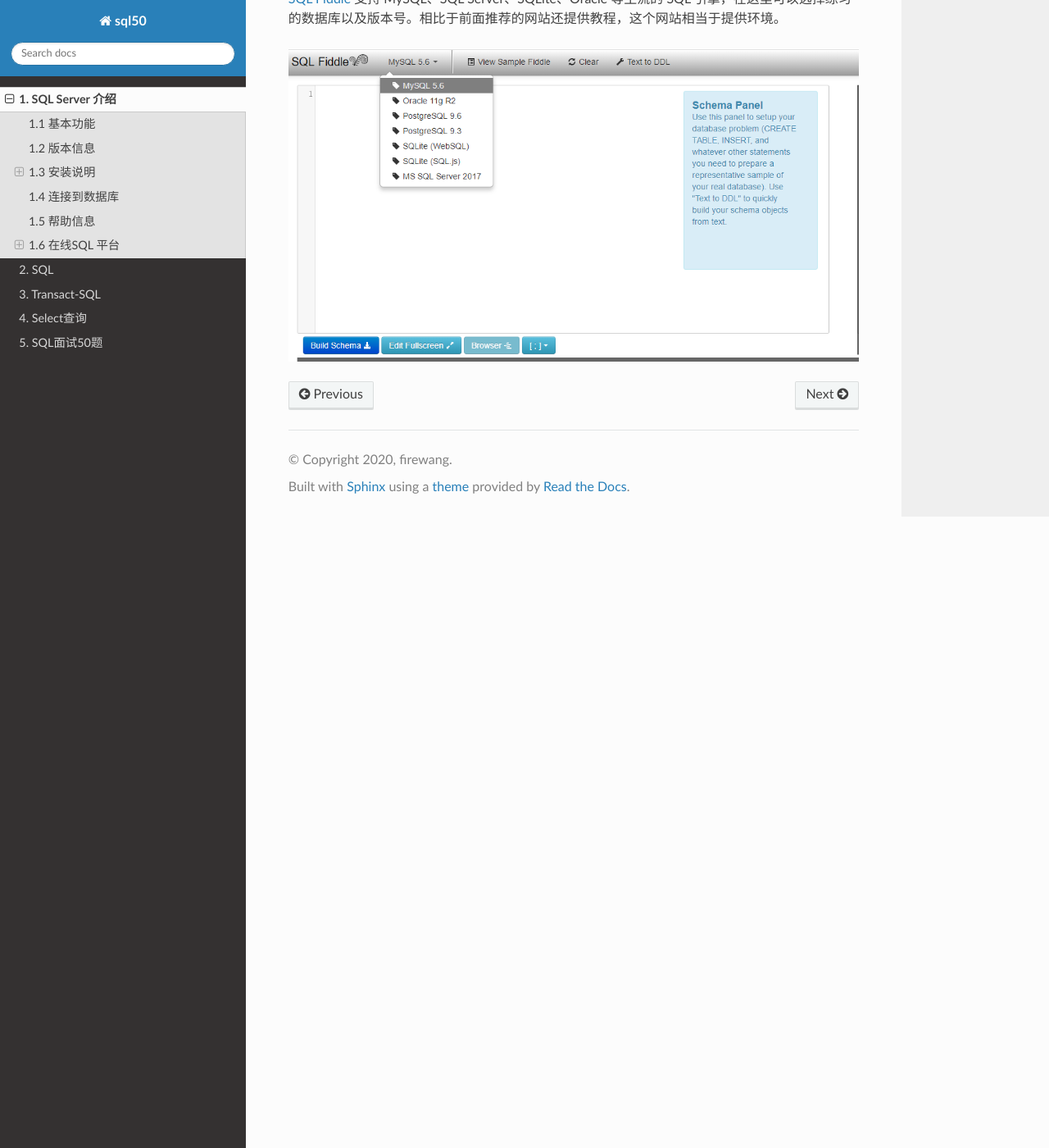
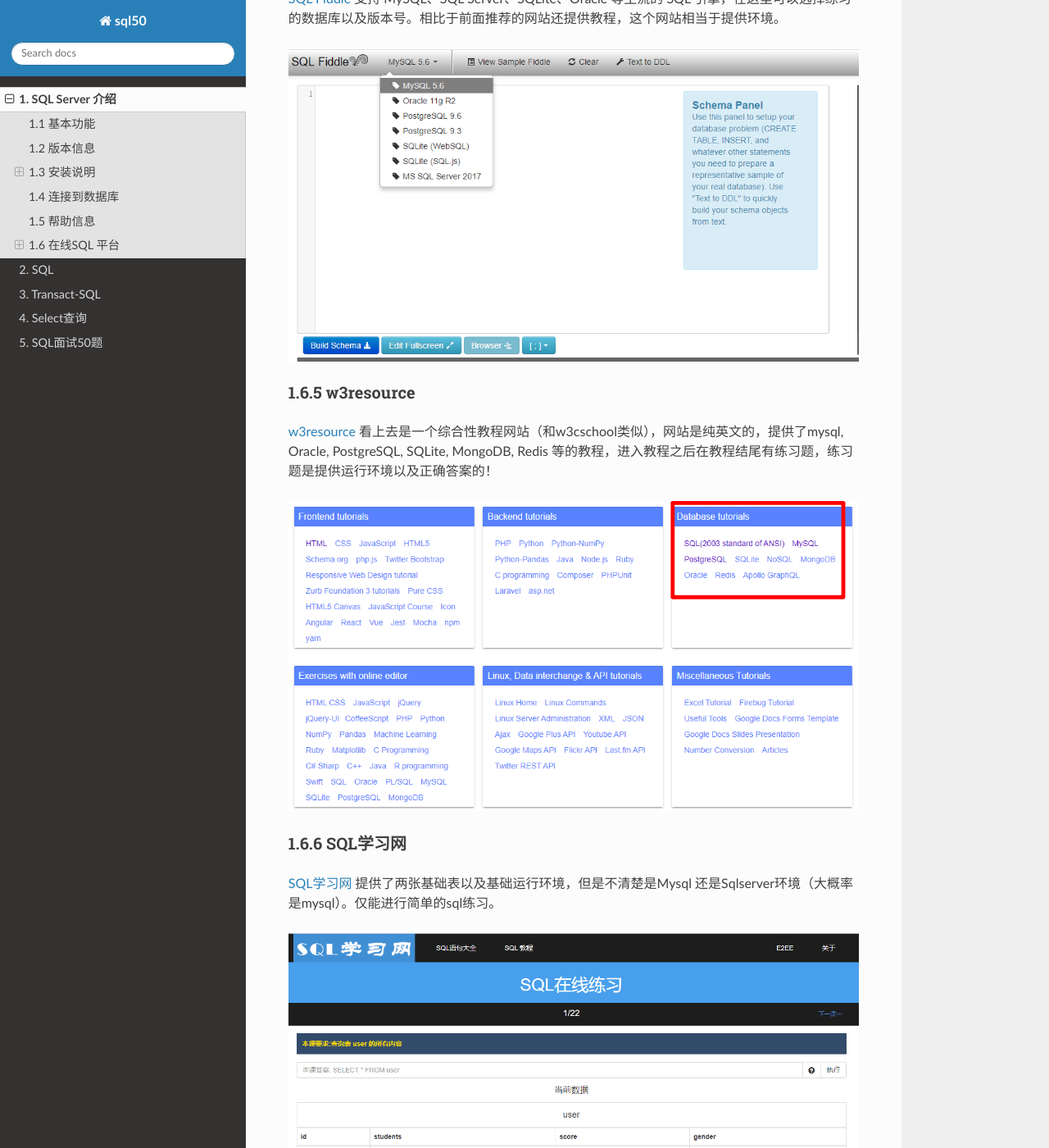
Before and after one commit to firewang/sql50, a Sphinx documentation site: the page built from source/sqlserver_ch1.md, in a window 1280 px wide and 1400 px high, scrolled down 5582 px. Shown: the whole window at 82% size. Built offline with Sphinx 7.4.7 and the Read the Docs theme 2.0.0, drawn with Linux system fonts in a browser that asks for light colours.

Commit message:
新增两个sql资源网站

```diff
--- a/source/sqlserver_ch1.md
+++ b/source/sqlserver_ch1.md
@@ -165,3 +165,19 @@
 [SQL Fiddle](http://sqlfiddle.com/) 支持 MySQL、SQL Server、SQLite、Oracle 等主流的 SQL 引擎，在这里可以选择练习的数据库以及版本号。相比于前面推荐的网站还提供教程，这个网站相当于提供环境。
 
 ![image-20200123215753887](./_static/sqlfiddle.png)
+
+
+
+### 1.6.5 w3resource
+
+[w3resource](https://www.w3resource.com/) 看上去是一个综合性教程网站（和w3cschool类似），网站是纯英文的，提供了mysql, Oracle, PostgreSQL, SQLite, MongoDB, Redis 等的教程，进入教程之后在教程结尾有练习题，练习题是提供运行环境以及正确答案的！
+
+![w3resource](./_static/w3resource.png)
+
+
+
+### 1.6.6 SQL学习网
+
+[SQL学习网](http://sample.jimstone.com.cn/xsql/) 提供了两张基础表以及基础运行环境，但是不清楚是Mysql 还是Sqlserver环境（大概率是mysql）。仅能进行简单的sql练习。
+
+![sql学习网](./_static/sql_learning.png)
```
Also changed, not shown: source/_static/sql_learning.png (added), source/_static/w3resource.png (added).
